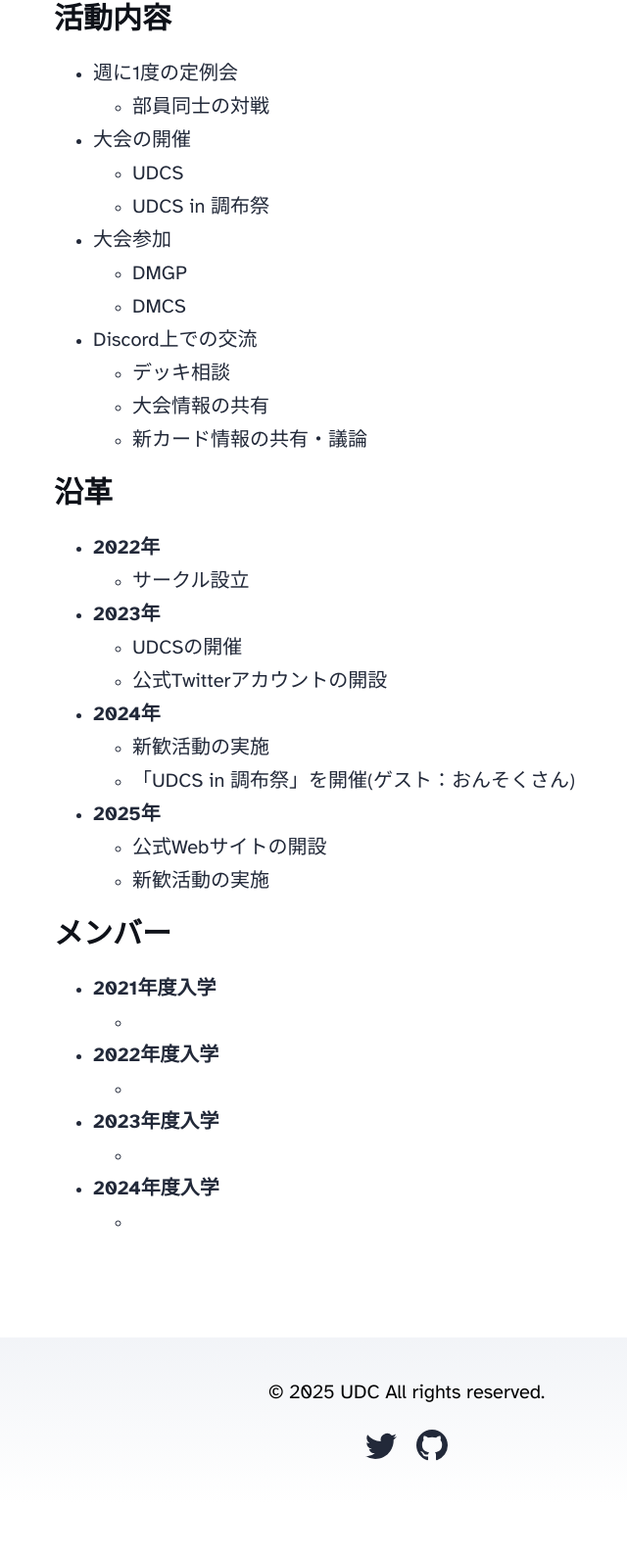
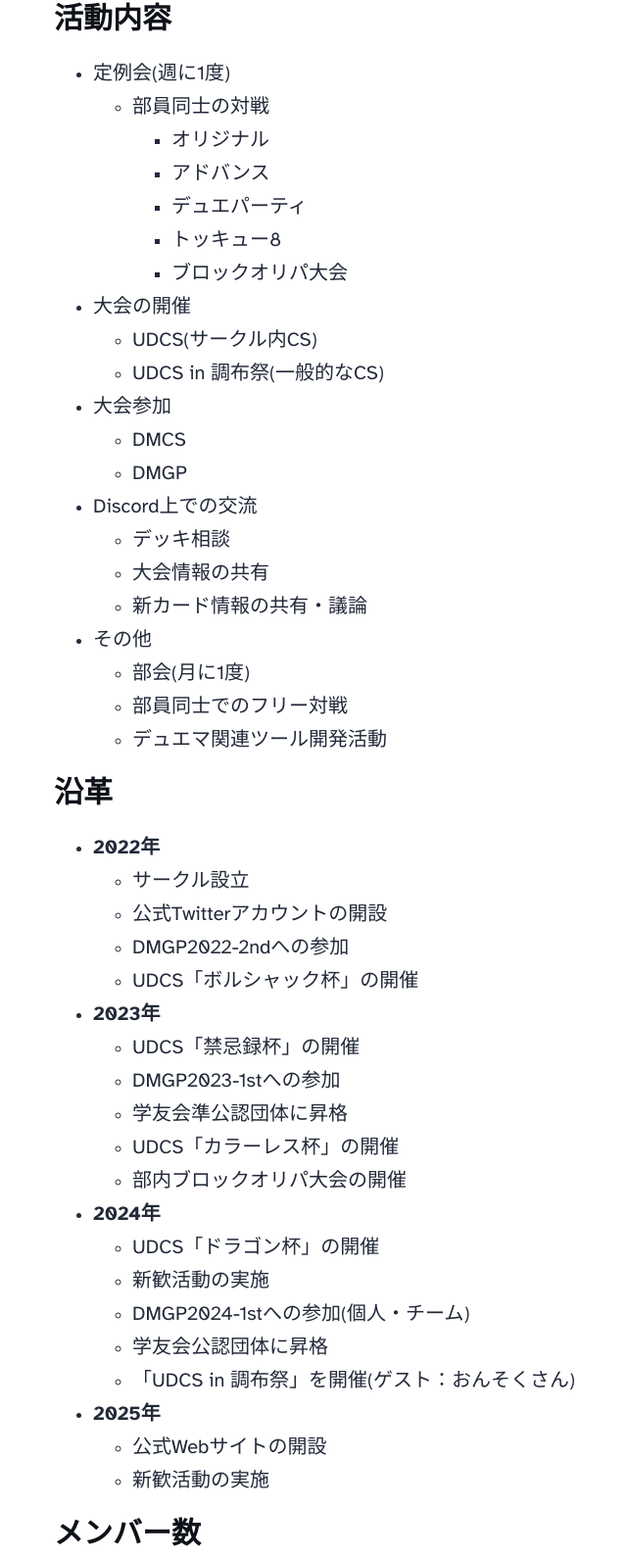
Before and after one commit to UEC-DM-Circle/uec-dm-circle.github.io, an Astro site: page /about in a window 1280 px wide. Shown: the part 736-2324 px from the top of the page at 98% size, without its empty margins (225-865 px from the left). Before the commit the page ends 2271 px from the top, so only its background shows below. Built offline with nearby package versions, Linux system fonts and the light colour scheme; Astro itself is replaced by a stand-in of ours.

Commit message:
docs: 沿革とか編集

```diff
--- a/src/pages/about.astro
+++ b/src/pages/about.astro
@@ -15,19 +15,26 @@
 
 <h3>活動内容</h3>
 <ul>
-	<li>週に1度の定例会</li>
+	<li>定例会(週に1度)</li>
 		<ul>
 			<li>部員同士の対戦</li>
+				<ul>
+					<li>オリジナル</li>
+					<li>アドバンス</li>
+					<li>デュエパーティ</li>
+					<li>トッキュー8</li>
+					<li>ブロックオリパ大会</li>
+				</ul>
 		</ul>
 	<li>大会の開催</li>
 		<ul>
-			<li>UDCS</li>
-			<li>UDCS in 調布祭</li>
+			<li>UDCS(サークル内CS)</li>
+			<li>UDCS in 調布祭(一般的なCS)</li>
 		</ul>
 	<li>大会参加</li>
 		<ul>
+			<li>DMCS</li>
 			<li>DMGP</li>
-			<li>DMCS</li>
 		</ul>
 	<li>Discord上での交流</li>
 		<ul>
@@ -35,21 +42,36 @@
 			<li>大会情報の共有</li>
 			<li>新カード情報の共有・議論</li>
 		</ul>
+	<li>その他</li>
+		<ul>
+			<li>部会(月に1度)</li>
+			<li>部員同士でのフリー対戦</li>
+			<li>デュエマ関連ツール開発活動</li>
+		</ul>
 </ul>
 <h3>沿革</h3>
 	<ul>
 		<li><b>2022年</b></li>
 			<ul>
 				<li>サークル設立</li>
+				<li>公式Twitterアカウントの開設</li>
+				<li>DMGP2022-2ndへの参加</li>
+				<li>UDCS「ボルシャック杯」の開催</li>
 			</ul>
 		<li><b>2023年</b></li>
 			<ul>
-				<li>UDCSの開催</li>
-				<li>公式Twitterアカウントの開設</li>
+				<li>UDCS「禁忌録杯」の開催</li>
+				<li>DMGP2023-1stへの参加</li>
+				<li>学友会準公認団体に昇格</li>
+				<li>UDCS「カラーレス杯」の開催</li>
+				<li>部内ブロックオリパ大会の開催</li>
 			</ul>
 		<li><b>2024年</b></li>
 			<ul>
+				<li>UDCS「ドラゴン杯」の開催</li>
 				<li>新歓活動の実施</li>
+				<li>DMGP2024-1stへの参加(個人・チーム)</li>
+				<li>学友会公認団体に昇格</li>
 				<li>「UDCS in 調布祭」を開催(ゲスト：おんそくさん)</li>
 			</ul>
 		<li><b>2025年</b></li>
@@ -58,23 +80,27 @@
 				<li>新歓活動の実施</li>
 			</ul>
 	</ul>
-<h3>メンバー</h3>
+<h3>メンバー数</h3>
 <ul>
+	<li><b>2019年度入学</b></li>
+		<ul>
+			<li>1人</li>
+		</ul>
 	<li><b>2021年度入学</b></li>
 		<ul>
-			<li></li>
+			<li>4人</li>
 		</ul>
 	<li><b>2022年度入学</b></li>
 		<ul>
-			<li></li>
+			<li>12人</li>
 		</ul>
 	<li><b>2023年度入学</b></li>
 		<ul>
-			<li></li>
+			<li>6人</li>
 		</ul>
 	<li><b>2024年度入学</b></li>
 		<ul>
-			<li></li>
+			<li>9人</li>
 		</ul>
 </ul>
 
```
